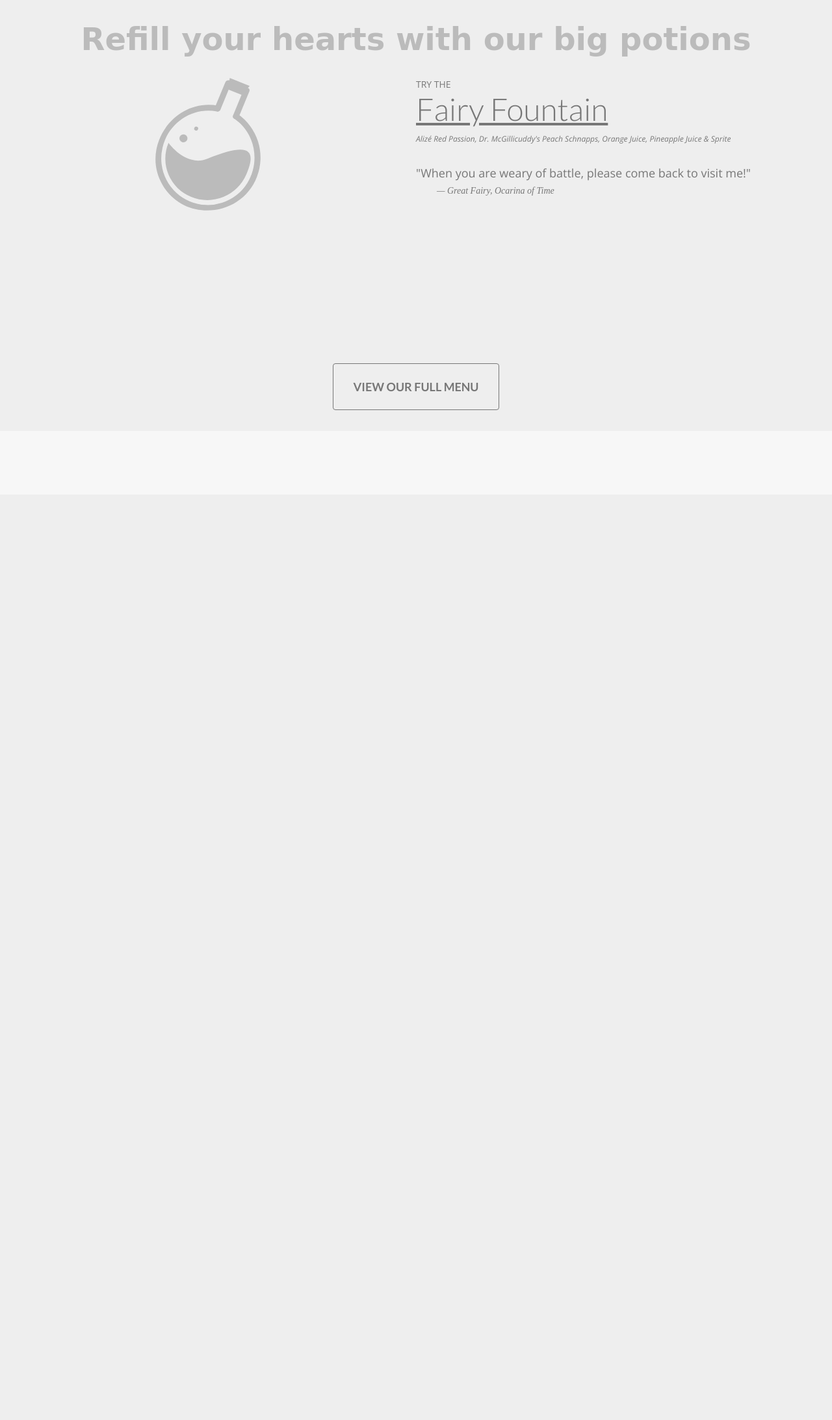
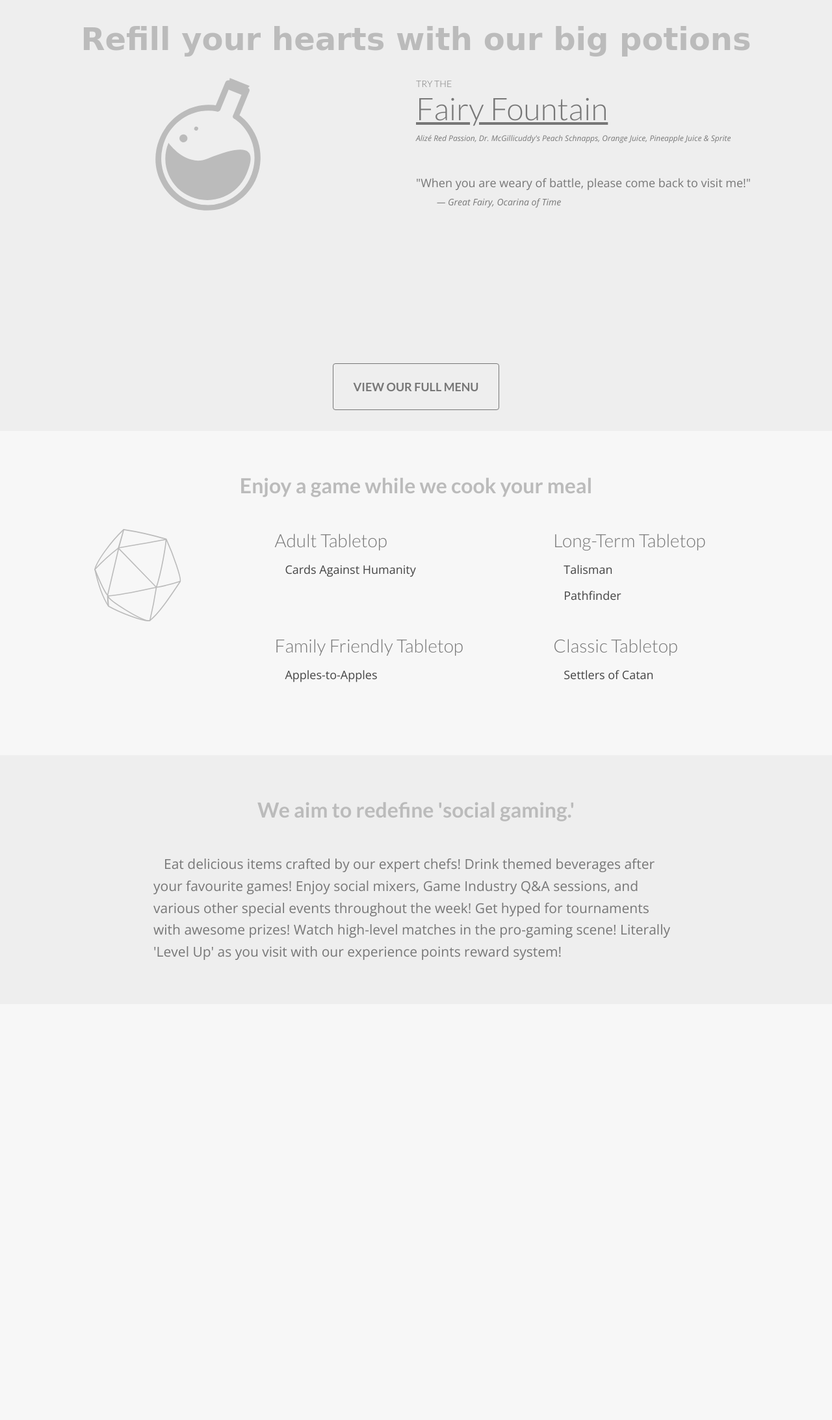
Before and after one commit to TBPixel/expbar.ca, a PHP site: page /html/ in a window 1280 px wide. Shown: the part 39-2224 px from the top of the page at 65% size. Before the commit the page ends 670 px from the top, so only its background shows below. Run offline with PHP 8.4, Linux system fonts and the light colour scheme; style sheets or scripts are compiled from the project's sources; some libraries are stand-ins or nearby versions; some web fonts are replaced.

Commit message:
Boardgames & About Sections added. D20 SVG Tweaked

```diff
--- a/src/html/index.html
+++ b/src/html/index.html
@@ -104,7 +104,7 @@
                 </div>
 
                 <!-- Hero Text Content -->
-                <div class="hero__content">
+                <article class="hero__content">
 
                     <!-- Hero Heading -->
                     <span class="hero__suggestion">try the</span>
@@ -116,7 +116,7 @@
                         <cite class="hero__cite"><a class="hero__link" href="http://zeldawiki.org/Great_Fairy#References">— Great Fairy, Ocarina of Time</a></cite>
                     </blockquote>
 
-                </div>
+                </article>
 
                 <!-- Menu Call to Action -->
                 <div class="hero__cta">
@@ -124,14 +124,91 @@
                 </div>
             </section>
 
-            <!--  -->
-            <section>
+            <!-- Board Games -->
+            <section class="boardgames">
+
+                <!-- Board Games Title -->
+                <h2 class="boardgames__title">Enjoy a game while we cook your meal</h2>
+
+                <!-- 20 Side Die Image -->
+                <div class="boardgames__image">
+                    <!-- 20 Side Die SVG -->
+                    <svg class="boardgames__svg" id="D20" xmlns="http://www.w3.org/2000/svg" viewBox="0 0 82.79 88.25">
+
+                        <title>d20-icon</title>
+
+                        <path id="Outline" d="M77.88,15.45c6.61,14.49,15.07,38.32,13.21,40.83-10.19,15.27-20.34,30.37-28.82,37C56.81,95,32.87,85.36,22.68,79.58c-6.08-9.14-10-21.47-13-35.2C11.39,36.63,24.7,18,37.16,6.28A304,304,0,0,1,77.88,15.45Z" transform="translate(-9.06 -5.75)" fill="none"/>
+
+                        <path id="Inner_Lines" data-name="Inner Lines" d="M68.46,61.5c-18.35,4-33.92,7.52-46.27,8.28H22c1.48,4.73,30.63,22.71,38.92,23.71l1.34-.2Q66,77.4,68.46,61.5c5-15.38,9.15-40.5,9.22-45.79-12,2.42-27.53,4.92-45.57,8.07V24L37.28,6.3,32.41,24.08l-10.54,45a45,45,0,0,0,.82,10.52l-.83-10.43c-4-4.29-8.11-15.24-12.21-24.77A181.06,181.06,0,0,1,32.12,24L68.46,61.5a153.57,153.57,0,0,0,22.82-5.71" transform="translate(-9.06 -5.75)" fill="none"/>
+                    </svg>
+                </div>
+
+                <!-- List of Boardgames -->
+                <article class="boardgames__content">
+
+                    <!-- List of Boardgames by Group -->
+                    <ul class="boardgames__list boardgames__list--metalist">
+
+                        <!-- Group Title -->
+                        <li class="boardgames__item boardgames__item--list">
+
+                            <h3 class="boardgames__category">Adult Tabletop</h3>
+                            <!-- Group List -->
+                            <ul class="boardgames__list">
+                                <li class="boardgames__item">Cards Against Humanity</li>
+                            </ul>
+                        </li>
+
+                        <!-- Group Title -->
+                        <li class="boardgames__item boardgames__item--list">
+
+                            <h3 class="boardgames__category">Long-Term Tabletop</h3>
+                            <!-- Group List -->
+                            <ul class="boardgames__list">
+                                <li class="boardgames__item">Talisman</li>
+                                <li class="boardgames__item">Pathfinder</li>
+                            </ul>
+                        </li>
+
+                        <!-- Group Title -->
+                        <li class="boardgames__item boardgames__item--list">
+
+                            <h3 class="boardgames__category">Family Friendly Tabletop</h3>
+                            <!-- Group List -->
+                            <ul class="boardgames__list">
+                                <li class="boardgames__item">Apples-to-Apples</li>
+                            </ul>
+                        </li>
+
+                        <!-- Group Title -->
+                        <li class="boardgames__item boardgames__item--list">
+
+                            <h3 class="boardgames__category">Classic Tabletop</h3>
+                            <!-- Group List -->
+                            <ul class="boardgames__list">
+                                <li class="boardgames__item">Settlers of Catan</li>
+                            </ul>
+                        </li>
+
+                    </ul>
+                </article>
+            </section>
+
+            <!-- About Us -->
+            <section class="about">
+                <h2 class="about__title">We aim to redefine 'social gaming.'</h2>
+
+                <p class="about__text">Eat delicious items crafted by our expert chefs! Drink themed beverages after your favourite games! Enjoy social mixers, Game Industry Q&amp;A sessions, and various other special events throughout the week! Get hyped for tournaments with awesome prizes! Watch high-level matches in the pro-gaming scene! Literally 'Level Up' as you visit with our experience points reward system!</p>
+            </section>
+
+            <!-- Location -->
+            <section class="location">
 
             </section>
         </main>
 
         <!-- Site Footer Content -->
-        <footer class="footer">
+        <footer class="footer" style="height:640px;">
 
         </footer>
     </div>
--- /dev/null
+++ b/src/sass/modules/about.sass
@@ -0,0 +1,35 @@
+.about
+    // Spacing
+    padding-top: 64px
+    padding-bottom: 64px
+    // Backdrop
+    background-color: $lightgrey
+
+
+    +e('title')
+        // Spacing
+        margin-top: 0
+        margin-bottom: 48px
+        // Styling & Alignment
+        font-family: $heading
+        font-weight: 700
+        font-size: 32px
+        text-align: center
+        color: $softgrey
+
+
+    +e('text')
+        // Sizing
+        box-sizing: border-box
+        margin: 0 auto
+        padding-left: 16px
+        padding-right: 16px
+        width: 840px
+        max-width: 100%
+        // Styling
+        font-family: $body
+        font-weight: 400
+        font-size: 21px
+        text-indent: 16px
+        line-height: 1.6
+        color: $grey
--- /dev/null
+++ b/src/sass/modules/boardgames.sass
@@ -0,0 +1,92 @@
+// Board Games Section
+.boardgames
+    // Layout
+    display: flex
+    flex-wrap: wrap
+    // Spacing
+    margin-top: 64px
+    margin-bottom: 64px
+
+
+    // Section Title
+    +e('title')
+        // Spacing
+        flex: 100%
+        margin-top: 0px
+        margin-bottom: 48px
+        // Styles & Alignment
+        text-align: center
+        font-family: $heading
+        font-weight: 700
+        font-size: 32px
+        color: $softgrey
+
+
+
+    // D20 Image Container
+    +e('image')
+        // Sizing
+        flex: 33%
+        // Alignment
+        text-align: center
+
+    // D20 Image
+    +e('svg')
+        // Sizing
+        width: 50%
+        height: 50%
+        // Re-Coloring
+        stroke: $softgrey
+
+
+
+    // Section Text Content
+    +e('content')
+        // Sizing
+        flex: 67%
+
+
+    // List Styles
+    +e('list')
+        // Clear List Styles
+        +r_list
+        // Layout
+        display: flex
+        flex-wrap: wrap
+
+
+    // List Item Styles
+    +e('item')
+        // Sizing
+        box-sizing: border-box
+        display: block
+        flex: 100%
+        // Spacing
+        padding-top: 16px
+        padding-left: 16px
+        // Styling
+        font-family: $body
+        font-weight: 400
+        font-size: 18px
+        color: $softblack
+
+        // Styles & Reset for lists inside other lists ( categories )
+        +m('list')
+            // Sizing of Metalists
+            flex: 50%
+            // Spacing of Metalists
+            margin-bottom: 48px
+            padding-top: 0
+            padding-left: 0
+
+
+    // Category Titles
+    +e('category')
+        // Spacing
+        margin-top: 0
+        margin-bottom: 0
+        // Styling
+        font-family: $heading
+        font-weight: 300
+        font-size: 28px
+        color: $grey
--- a/src/sass/modules/hero.sass
+++ b/src/sass/modules/hero.sass
@@ -44,7 +44,7 @@
     // Context-text
     +e('suggestion')
         // Styling & Weight
-        font-family: $body
+        font-family: $heading
         font-weight: 400
         font-size: 14px
         text-transform: uppercase
@@ -89,7 +89,7 @@
     // Quote Container Margin & Padding Clear
     +e('quote')
         +r_marginpadding
-        margin-top: 32px
+        margin-top: 48px
 
 
     // Citation
@@ -99,6 +99,8 @@
         margin-top: 8px
         margin-left: 32px
         // Text Styling
+        font-family: $body
+        font-weight: 400
         font-size: 14px
         color: $grey
 
--- a/src/sass/styles.scss
+++ b/src/sass/styles.scss
@@ -10,4 +10,7 @@
 @import
     'modules/document',
     'modules/header',
-    'modules/hero';
+    'modules/hero',
+    'modules/boardgames',
+    'modules/about',
+    'modules/footer';
```
Also changed, not shown: dist/index.html (+1 -1 lines), dist/css/styles.min.css, dist/images/svg/d20-icon.svg (added), src/images/svg/d20-icon.svg (added), src/sass/modules/footer.sass (added), 1 other file.
